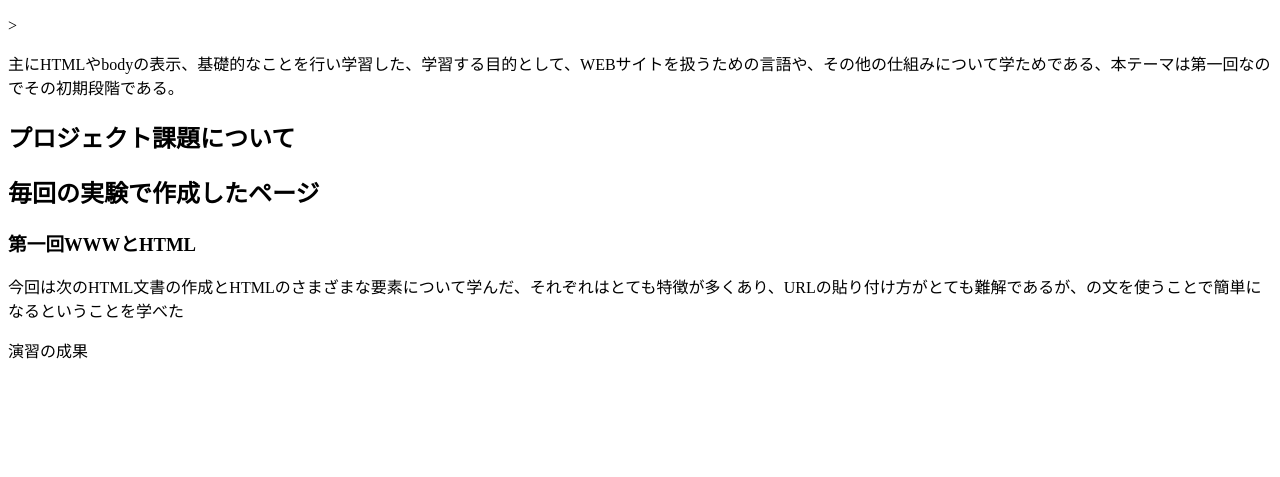
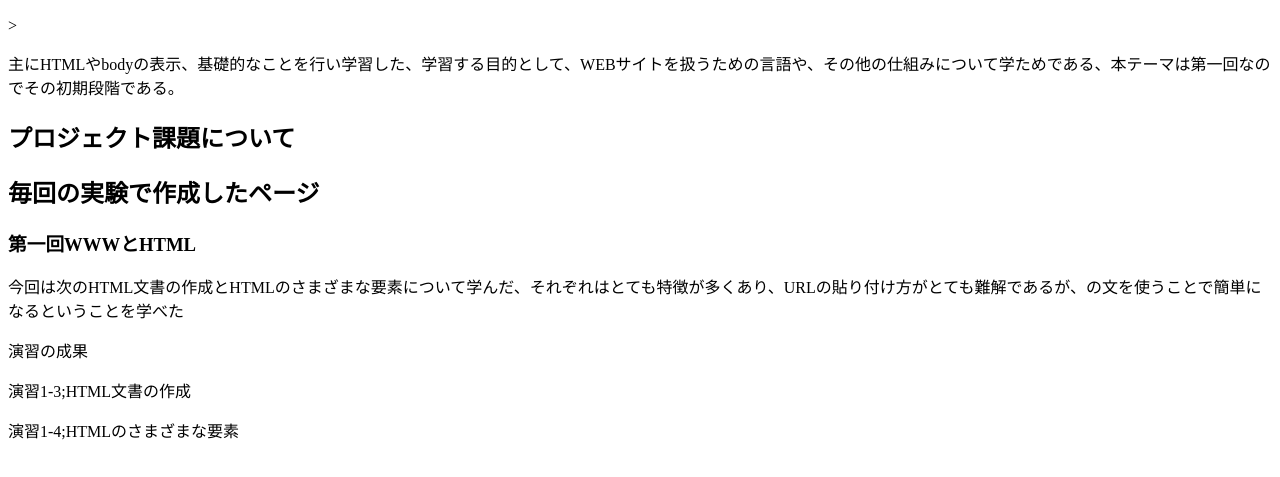
Before and after one commit to G2285092022/medialabo, a plain HTML site: page index.html in a window 1280 px wide. Shown: the part 127-604 px from the top of the page. Drawn offline with Linux system fonts and the light colour scheme.

Commit message:
新規追加

```diff
--- a/index.html
+++ b/index.html
@@ -16,11 +16,11 @@
     <p>演習の成果</p>
     <p><a harf="structure.html"
     title="演習1-3;HTML文書の作成"
-    target="_blank"></a>
+    target="_blank">演習1-3;HTML文書の作成</a>
   </p>
   <p><a harf="elements.html"
     title="演習1-4;HTMLのさまざまな要素"
-    target="_blank"></a>
+    target="_blank">演習1-4;HTMLのさまざまな要素</a>
   </p>
   </body>
 </html>
```
